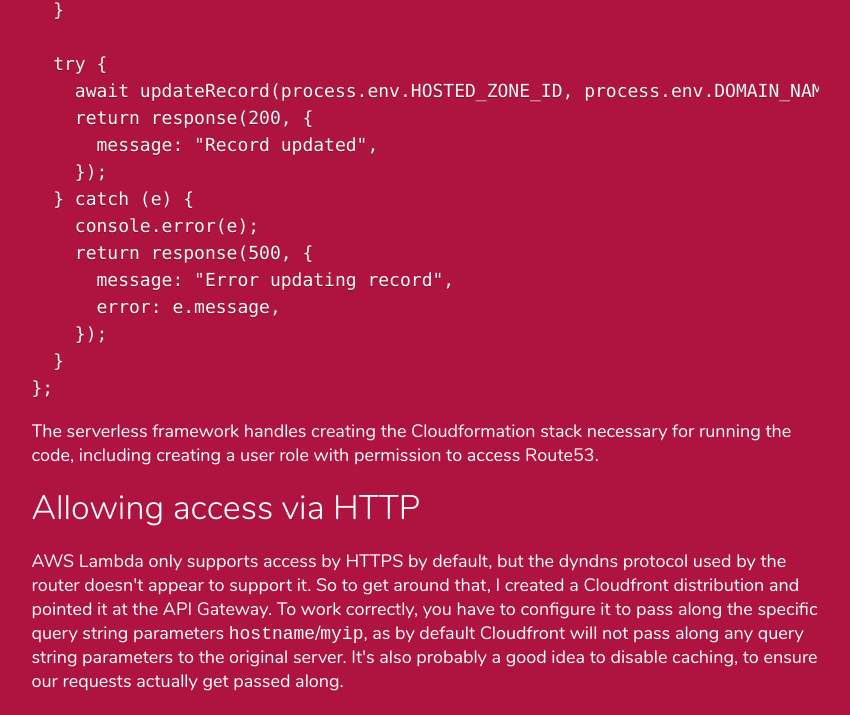
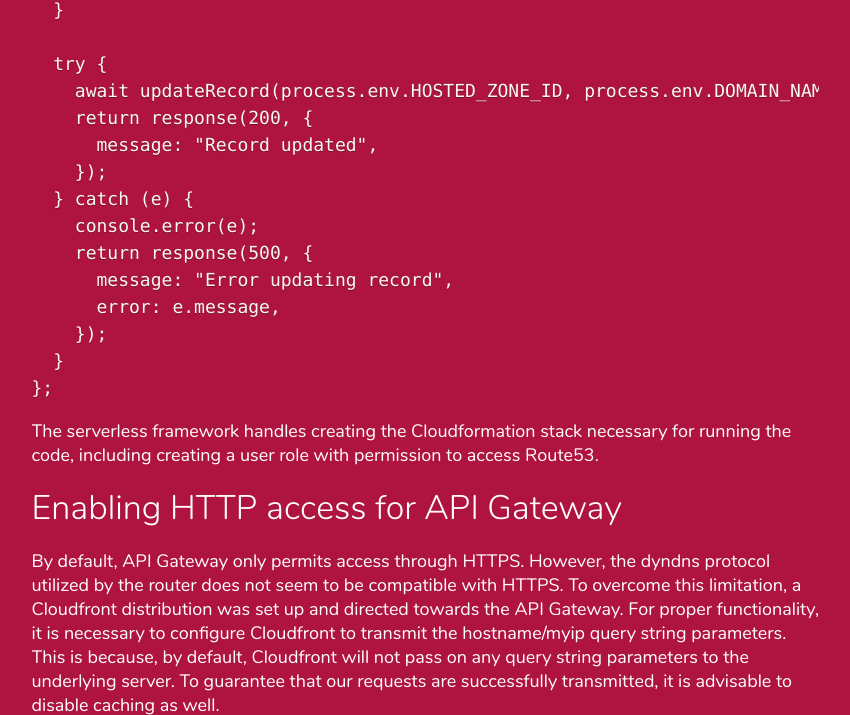
Before and after one commit to lesleh/lesleh.co.uk, a Gatsby site in the folder frontend/: page /2023/02/hacking-ddns/ in a window 1280 px wide. Shown: the part 3693-4408 px from the top of the page, without its empty margins (361-1211 px from the left). Built offline with nearby package versions, Linux system fonts and the light colour scheme; Gatsby itself is replaced by a stand-in of ours; some packages are replaced by stand-ins of ours; code samples lack their colours.

Commit message:
Update grammar

```diff
--- a/frontend/src/content/blog/2023/02/hacking-ddns.md
+++ b/frontend/src/content/blog/2023/02/hacking-ddns.md
@@ -157,6 +157,6 @@ module.exports.handler = async (event) => {
 
 The serverless framework handles creating the Cloudformation stack necessary for running the code, including creating a user role with permission to access Route53.
 
-## Allowing access via HTTP
+## Enabling HTTP access for API Gateway
 
-AWS Lambda only supports access by HTTPS by default, but the dyndns protocol used by the router doesn't appear to support it. So to get around that, I created a Cloudfront distribution and pointed it at the API Gateway. To work correctly, you have to configure it to pass along the specific query string parameters `hostname`/`myip`, as by default Cloudfront will not pass along any query string parameters to the original server. It's also probably a good idea to disable caching, to ensure our requests actually get passed along.
+By default, API Gateway only permits access through HTTPS. However, the dyndns protocol utilized by the router does not seem to be compatible with HTTPS. To overcome this limitation, a Cloudfront distribution was set up and directed towards the API Gateway. For proper functionality, it is necessary to configure Cloudfront to transmit the hostname/myip query string parameters. This is because, by default, Cloudfront will not pass on any query string parameters to the underlying server. To guarantee that our requests are successfully transmitted, it is advisable to disable caching as well.
```
